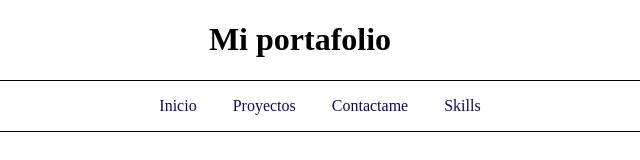
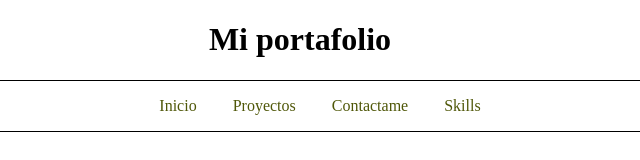
Before and after one commit to JohnMejiaDuran/Portafolio, a plain HTML site: page index.html in a window 1280 px wide. Shown: the full height of the page, 340-980 px from the left. Drawn offline with Linux system fonts and the light colour scheme.

Commit message:
Cambio color letras barra de nav

```diff
--- a/styles.css
+++ b/styles.css
@@ -17,7 +17,7 @@ nav ul{
 }
 
 nav .nav1 li{
-    color: rgb(20, 8, 87);
+    color: rgb(79, 87, 8);
     display: inline-block;
     padding: 1rem;
     margin: auto;
```
